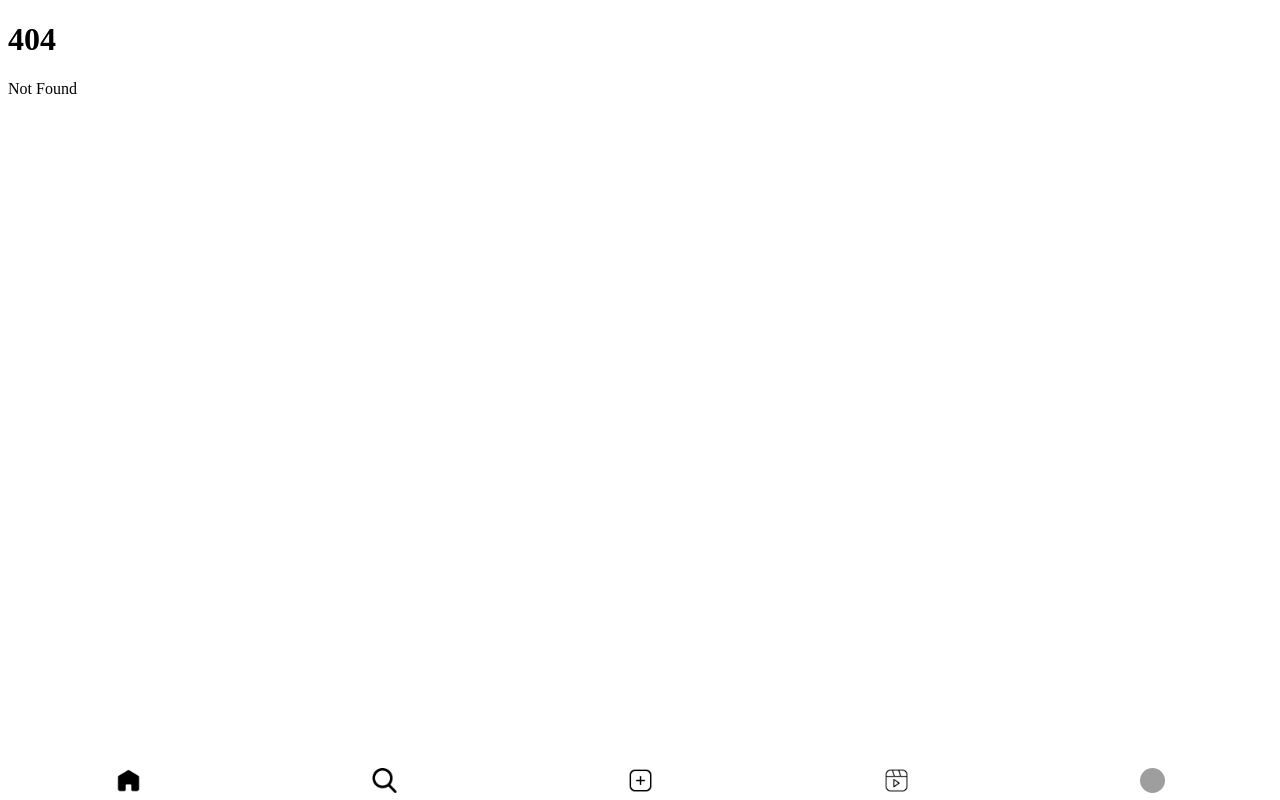
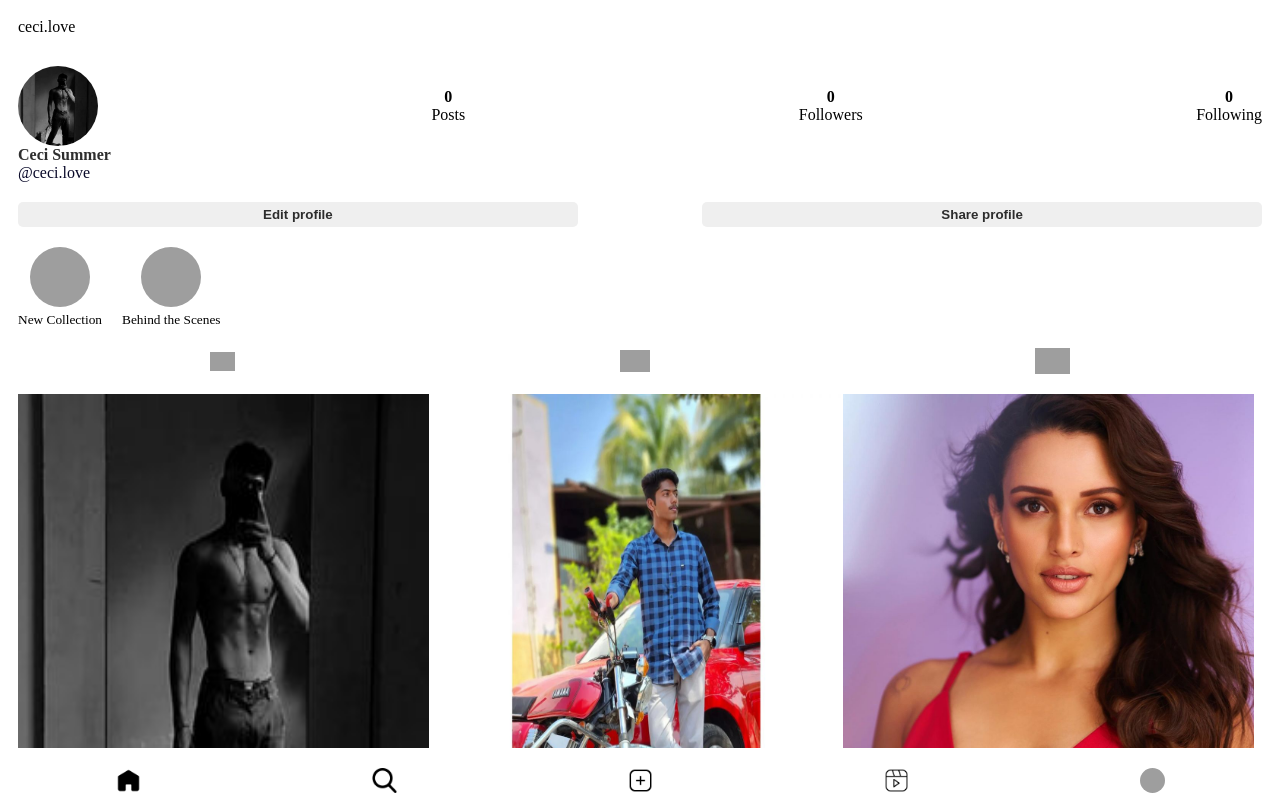
Before and after one commit to FackJox/cc-insta, a SvelteKit app: page /profile/1 in a window 1280 px wide. Before the commit this address had no page. Built offline with nearby package versions, Linux system fonts and the light colour scheme; grey boxes are pictures that could not be loaded.

Commit message:
added profile

```diff
--- a/src/components/Navigations.svelte
+++ b/src/components/Navigations.svelte
@@ -13,7 +13,7 @@
         <img src="/icons/search.png" alt="Search" width="25" height="25" on:click={() => redirectTo('/search')}>
         <img src="/icons/add.png" alt="Add" width="25" height="25"on:click={() => alert('Page not available...!\nYou can enjoy the reels ❣')}>
         <img src="/icons/reel.webp" alt="Reels" width="25" height="25" id="reel" on:click={() => redirectTo('/reels')}>
-        <img src="/assets/krish.jpg" width="25" height="25" style="border-radius: 50%;" on:click={() => redirectTo('/profile')} alt="krish">
+        <img src="/assets/krish.jpg" width="25" height="25" style="border-radius: 50%;" on:click={() => redirectTo('/profile/ceci.love')} alt="krish">
     </div>
     <!-- end navigations -->
 </main>
--- a/src/lib/feedCharacters.js
+++ b/src/lib/feedCharacters.js
@@ -12,7 +12,7 @@ export const feedcharacters = [
       following: "",
       name: "Culture by Couture",
       initialPosts: "",
-      stories: [
+      highlights: [
         { title: "New Collection", picture: "/assets/couture_story1.webp" },
         { title: "Behind the Scenes", picture: "/assets/couture_story2.webp" }
       ]
@@ -30,7 +30,7 @@ export const feedcharacters = [
       following: "",
       name: "La Familia",
       initialPosts: "",
-      stories: [
+      highlights: [
         { title: "Family Dinner", picture: "/assets/familia_story1.webp" },
         { title: "Weekend Trip", picture: "/assets/familia_story2.webp" }
       ]
@@ -48,7 +48,7 @@ export const feedcharacters = [
       following: "",
       name: "Information Overload",
       initialPosts: "",
-      stories: [
+      highlights: [
         { title: "Tech News", picture: "/assets/info_story1.webp" },
         { title: "Data Viz", picture: "/assets/info_story2.webp" }
       ]
@@ -66,7 +66,7 @@ export const feedcharacters = [
       following: "",
       name: "Project Reality",
       initialPosts: "",
-      stories: [
+      highlights: [
         { title: "VR Demo", picture: "/assets/reality_story1.webp" },
         { title: "AR Showcase", picture: "/assets/reality_story2.webp" }
       ]
@@ -84,7 +84,7 @@ export const feedcharacters = [
       following: "",
       name: "We are the People",
       initialPosts: "",
-      stories: [
+      highlights: [
         { title: "Community Event", picture: "/assets/people_story1.webp" },
         { title: "Volunteer Day", picture: "/assets/people_story2.webp" }
       ]
--- a/src/routes/profile/+page.svelte
+++ b/src/routes/profile/[id]/+page.svelte
@@ -1,19 +1,27 @@
+<script>
+    import { feedcharacters as mainCharacters } from '$lib/mainCharacters.js';
+    import { feedcharacters } from '$lib/feedCharacters.js';
+    import { page } from '$app/stores';
+
+    $: profile = mainCharacters.find(char => char.username === $page.params.id) || mainCharacters[0];
+  </script>
+
      <main>
         <!-- profile Page -->
         <div class="profile-page" id="profile-page">
           <div class="header">
-            <label for="name">krushnasahane7</label>
+            <label for="name">{profile.username}</label>
           </div>
           <div class="profile-box">
             <div class="row-1">
-                <div class="col"><img src="assets/krish.jpg" alt="" width="80px"></div>
-                <div class="col"><b>1</b> <label>Posts</label></div>
-                <div class="col"><b>406</b><label>Followers</label></div>
-                <div class="col"><b>548</b><label>Following</label></div>
+              <div class="col"><img src={profile.profilePic} alt="" width="80px"></div>
+              <div class="col"><b>{profile.posts || '0'}</b> <label>Posts</label></div>
+              <div class="col"><b>{profile.followers || '0'}</b><label>Followers</label></div>
+              <div class="col"><b>{profile.following || '0'}</b><label>Following</label></div>
             </div>
             <div class="row-2">
-                <label for="name">KRUSHNA SAHANE</label>
-                <label for="second insta id">@code_with_krish_</label>
+              <label for="name">{profile.name}</label>
+              <label for="second insta id">@{profile.username}</label>
             </div>
             <div class="row-3">
               <button>Edit profile</button>
@@ -21,21 +29,12 @@
             </div>
           </div>
           <div class="highlights">
-            <div><img src="assets/avcoe.jpg" alt="" width="60px" height="60px">
-                <label for="myself">AVCOE</label>
+            {#each profile.highlights as highlight}
+              <div>
+                <img src={highlight.picture} alt="" width="60px" height="60px">
+                <label for="myself">{highlight.title}</label>
               </div>
-            <div><img src="assets/krish.jpg" alt="" width="60px" height="60px">
-                <label for="myself">MySelf</label>
-            </div>
-            <div><img src="assets/travel.jpg" alt="" width="60px" height="60px">
-                <label for="myself">Travel Life</label>
-            </div>
-            <div><img src="assets/farmer.jpg" alt="" width="60px" height="60px">
-                <label for="myself">Shetkari</label>
-            </div>
-            <div><img src="assets/holi.jpg" alt="" width="60px" height="60px">
-                <label for="myself">Holi 2K22</label>
-            </div>
+            {/each}
           </div>
           <section class="post-reels">
             <div class="row-1">
@@ -44,13 +43,13 @@
               <img src="icons/tag.png" alt="" width="35px">
             </div>
             <div class="row-2">
-                <img src="assets/krish.jpg" alt="" width="33%">
+              {#each profile.postImages as postImage}
+                <img src={postImage} alt="" width="33%">
+              {/each}
             </div>
           </section>
         </div>
         <!-- End of the profile Page -->
-
-
       </main>
 <style>
 
```
Also changed, not shown: src/lib/mainCharacters.js. Lines whose indentation alone changed are shown as unchanged.
